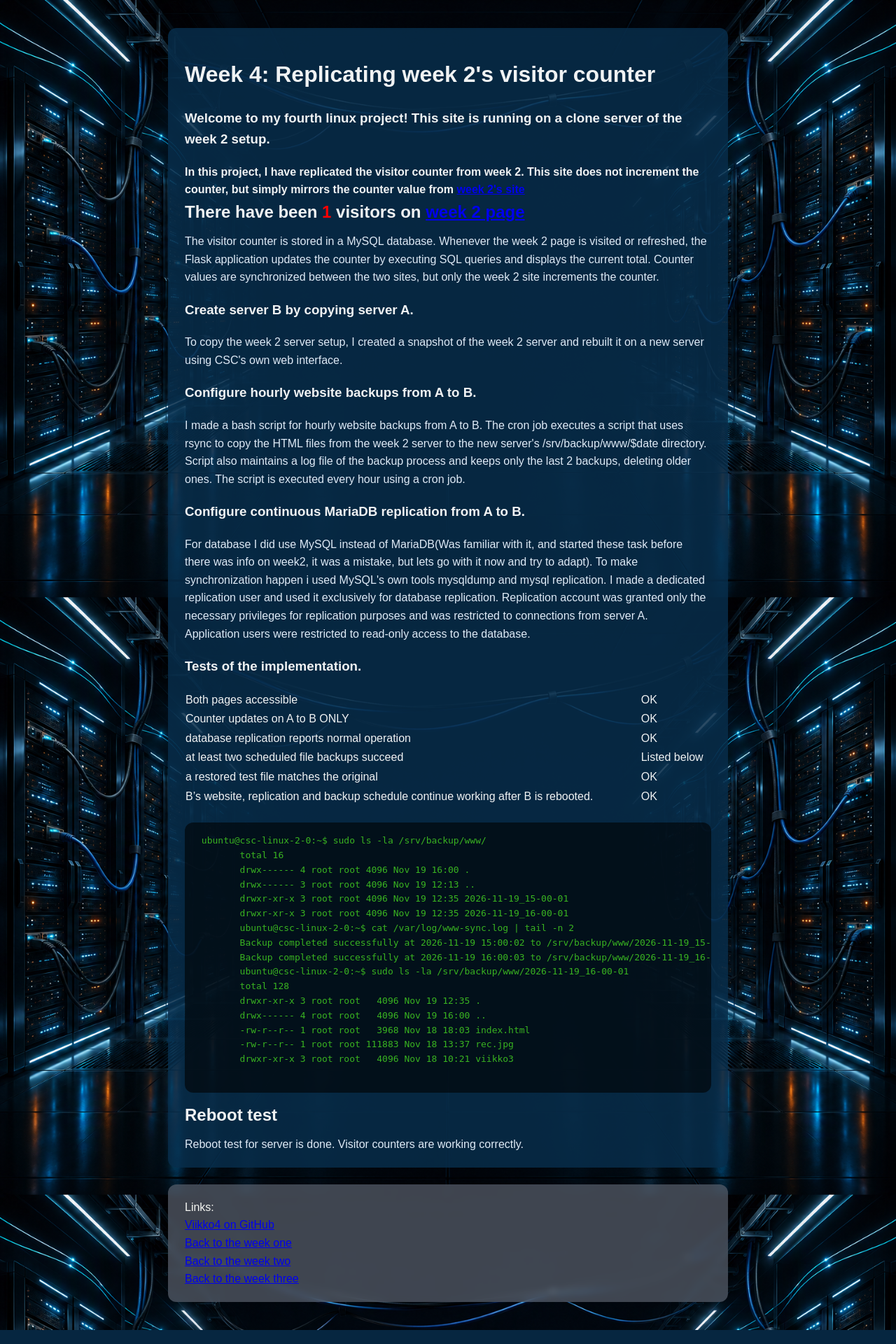
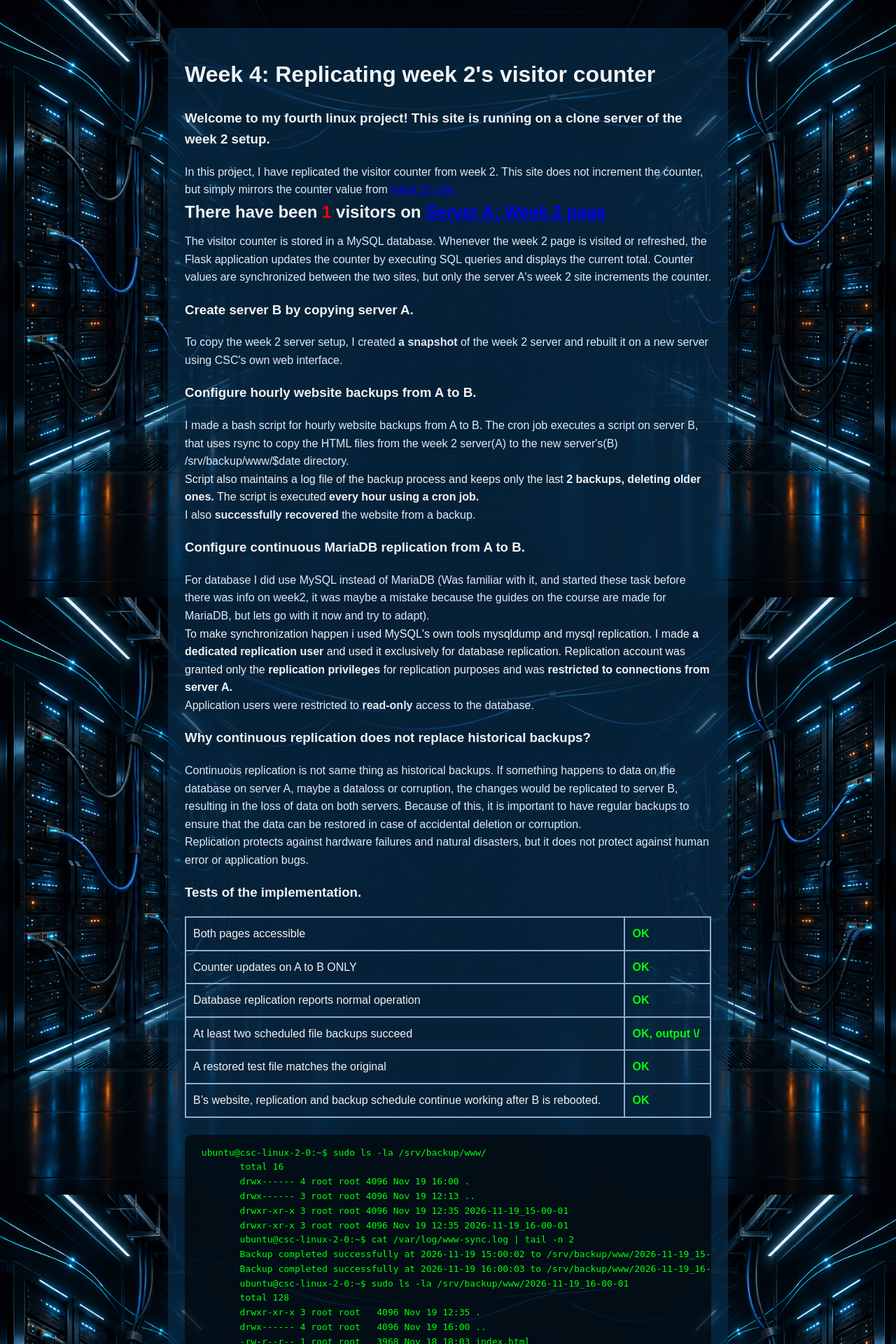
Before and after one commit to Tupsupipo/linux_course, a Flask app: page / in a window 1280 px wide. Shown: the top 1920 px of the page at 70% size. Run offline with Flask 3, Linux system fonts and the light colour scheme; tables that the repository leaves empty or names only in its code hold one stand-in row (values such as "Sample post").

Commit message:
Add sanitized mysql configs, more descriptions to webpage

```diff
--- a/viikko4/templates/index.html
+++ b/viikko4/templates/index.html
@@ -25,7 +25,7 @@
     }
     h1, h2 { color: #f0f2f3; }
     .textbox {
-      background: rgba(8, 45, 75, 0.85);
+      background: rgba(8, 45, 75, 0.7);
       color: #f0f2f3;
       border-radius: 12px;
       padding: 20px 24px;
@@ -44,7 +44,7 @@
       color: #dfeaf6;
     }
     .hyperbox {
-      background: rgba(90, 98, 110, 0.7);
+      background: rgba(149, 151, 153, 0.486);
       color: #f9fbfc;
       backdrop-filter: blur(5px);
       border-radius: 12px;
@@ -64,6 +64,11 @@
       border-collapse: collapse;
       width: 100%;
     }
+    td, th {
+      border: 2px solid #91acd3;
+      text-align: left;
+      padding: 10px;
+    }
     code {
       background-color: #010813d3;
       color: #00ff00;
@@ -73,7 +78,7 @@
     }
     pre {
       background: rgba(0, 0, 0, 0.6);
-      color: #39b321;
+      color: #00ff00;
       border-radius: 12px;
       padding: 20px 24px;
       margin-top: 24px;
@@ -90,54 +95,61 @@
   <div class="textbox">
     <h1>Week 4: Replicating week 2's visitor counter</h1>
     <h3>Welcome to my fourth linux project! This site is running on a clone server of the week 2 setup.</h3>
-    <b>In this project, I have replicated the visitor counter from week 2. This site does not increment the counter,
-      but simply mirrors the counter value from <a href="http://195.148.21.118/viikko2"> week 2's site</a></b>
-    <h2>There have been <span style="color: #ff0000; font-weight: bold;">{{ result }}</span> visitors on <a href="http://195.148.21.118/viikko2"> <b>week 2 page</b></a></h2>
-    <p>The visitor counter is stored in a MySQL database. Whenever the week 2 page is visited or refreshed, the Flask application updates the counter
-       by executing SQL queries and displays the current total. Counter values are synchronized between the two sites, but only the week 2 site increments the counter.</p>
+      <p>In this project, I have replicated the visitor counter from week 2. This site does not increment the counter,
+        but simply mirrors the counter value from <a href="http://195.148.21.118/viikko2"> week 2's site</a></p>
+    <h2>There have been <span style="color: #ff0000; font-weight: bold;">{{ result }}</span> visitors on <a href="http://195.148.21.118/viikko2"> <b>Server A: Week 2 page</b></a></h2>
+      <p>The visitor counter is stored in a MySQL database. Whenever the week 2 page is visited or refreshed, the Flask application updates the counter
+        by executing SQL queries and displays the current total. Counter values are synchronized between the two sites, but only the server A's week 2 site increments the counter.</p>
 
     <h3>Create server B by copying server A.</h3>
-      <p>To copy the week 2 server setup, I created a snapshot of the week 2 server and rebuilt it on a new server using CSC's own web interface.</p>
+      <p>To copy the week 2 server setup, I created <strong>a snapshot</strong> of the week 2 server and rebuilt it on a new server using CSC's own web interface.</p>
 
-      <h3>Configure hourly website backups from A to B.</h3>
-      <p>I made a bash script for hourly website backups from A to B. The cron job executes a script that uses rsync to copy the
-        HTML files from the week 2 server to the new server's /srv/backup/www/$date directory. Script also maintains a log file
-        of the backup process and keeps only the last 2 backups, deleting older ones. The script is executed every hour using a cron job.</p>
+    <h3>Configure hourly website backups from A to B.</h3>
+      <p>I made a bash script for hourly website backups from A to B. The cron job executes a script on server B, that uses rsync to copy the
+        HTML files from the week 2 server(A) to the new server's(B) /srv/backup/www/$date directory. </p>
+      <p></p>Script also maintains a log file of the backup process and keeps only the last <strong>2 backups, deleting older ones.</strong>
+      The script is executed <strong>every hour using a cron job.</strong></p>
+      <p>I also <strong>successfully recovered</strong> the website from a backup.</p>
 
-        <h3>Configure continuous MariaDB replication from A to B.</h3>
-      <p>For database I did use MySQL instead of MariaDB(Was familiar with it, and started these task before there was
-        info on week2, it was a mistake, but lets go with it now and try to adapt). To make synchronization happen i used MySQL's
-        own tools mysqldump and mysql replication. I made a dedicated replication user and used it exclusively for database
-        replication. Replication account was granted only the necessary privileges for replication purposes and was restricted
-        to connections from server A.</p>
-      <p>Application users were restricted to read-only access to the database.</p>
+    <h3>Configure continuous MariaDB replication from A to B.</h3>
+      <p>For database I did use MySQL instead of MariaDB (Was familiar with it, and started these task before there was
+        info on week2, it was maybe a mistake because the guides on the course are made for MariaDB, but lets go with it now and try to adapt). </p>
+      <p></p>To make synchronization happen i used MySQL's own tools mysqldump and mysql replication. I made <strong>a dedicated replication user</strong> and used it exclusively for database
+        replication. Replication account was granted only the <strong>replication privileges</strong> for replication purposes and was <strong>restricted
+        to connections from server A.</strong></p>
+      <p>Application users were restricted to <strong>read-only</strong> access to the database.</p>
+    <h3>Why continuous replication does not replace historical backups?</h3>
+      <p>Continuous replication is not same thing as historical backups. If something happens to data on the database on server A, maybe a dataloss or corruption, the changes
+         would be replicated to server B, resulting in the loss of data on both servers. Because of this, it is important to have regular backups to ensure that the data can be
+         restored in case of accidental deletion or corruption.</p>
+      <p>Replication protects against hardware failures and natural disasters, but it does not protect against human error or application bugs.</p>
 
     <h3>Tests of the implementation.</h3>
-    <table>
+<table>
   <tbody>
     <tr>
       <td>Both pages accessible</td>
-      <td>OK</td>
+      <td><span style='color: #00ff00; font-weight: bold;'>OK</span></td>
     </tr>
     <tr>
       <td>Counter updates on A to B ONLY</td>
-      <td>OK</td>
+      <td><span style='color: #00ff00; font-weight: bold;'>OK</span></td>
     </tr>
     <tr>
-      <td>database replication reports normal operation</td>
-      <td>OK</td>
+      <td>Database replication reports normal operation</td>
+      <td><span style='color: #00ff00; font-weight: bold;'>OK</span></td>
     </tr>
   <tr>
-      <td>at least two scheduled file backups succeed</td>
-      <td>Listed below</td>
+      <td>At least two scheduled file backups succeed</td>
+      <td><span style='color: #00ff00; font-weight: bold;'>OK, output \/</span></td>
     </tr>
     <tr>
-      <td>a restored test file matches the original</td>
-      <td>OK</td>
+      <td>A restored test file matches the original</td>
+      <td><span style='color: #00ff00; font-weight: bold;'>OK</span></td>
     </tr>
     <tr>
       <td>B’s website, replication and backup schedule continue working after B is rebooted.</td>
-      <td>OK</td>
+      <td><span style='color: #00ff00; font-weight: bold;'>OK</span></td>
     </tr>
   </tbody>
 </table>
@@ -159,8 +171,34 @@
         drwxr-xr-x 3 root root   4096 Nov 18 10:21 viikko3
       </pre>
 
-    <h2>Reboot test</h2>
-    <p>Reboot test for server is done. Visitor counters are working correctly.</p>
+    <h2>A summary of both server's storage layout and backup locations</h2>
+      <p>Server A's website files are located in /var/www/html/ and the database is located in /var/lib/mysql/. </p>
+      <p>Server B's backup copies of the website files are located in /srv/backup/www/$DATE and the database is located in /var/lib/mysql/.
+        This project is not using database backups, but uses continuous log_bin replication.</p>
+      <p>LEMP application and the website served by it are located in applications own directory in my home directory: ./project/linux_course/viikko$NUMBER</p>
+
+    <h2>An explanation of the Linux users, database users, ownership and permissions used</h2>
+    <h3>Linux users:</h3>
+      <p>The website runs through the standard Nginx service account. Administrative tasks are performed using the Ubuntu user with sudo privileges.</p>
+
+    <h3>Database users:</h3>
+      <p>The database is accessed by the root user with sudo privileges. </p>
+      <p>There is an replicator account used for database replication, which has limited privileges only for
+        replication purposes and can only access the database from the replication source.</p>
+      <p>LEMP application has a user named visitorWatchmen for accessing the database. On server A this user has read and write privileges. On server B this user has only read privileges.</p>
+
+    <h3>Ownership and Permissions:</h3>
+      <p>The website files are owned by the Nginx user and have appropriate permissions for web serving. The database files are owned by the MySQL user and have restricted permissions for security.</p>
+      <p>The backup directories on server B are owned by the root user and have restricted permissions to ensure that only authorized users can access the backups.</p>
+      <p>Backup files were protected with following permissions: </p>
+          <pre>
+            sudo chown -R root:root /srv/backup
+            sudo chmod 700 /srv/backup
+          </pre>
+      <p>      </p>
+
+    <h2>What i learned?</h2>
+      <p>I learned a lot about the server cloning process. Automating the database replication and backup processes, and about the importance of having regular backups. </p>
 </div>
   <div class="hyperbox">
     <p>Links:</p>
```
Also changed, not shown: viikko4/README.md, 2 other files.
